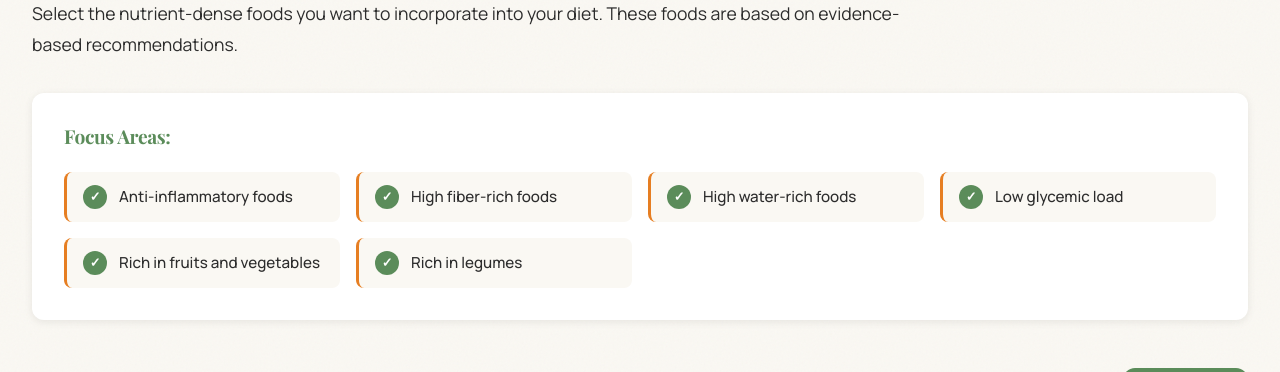
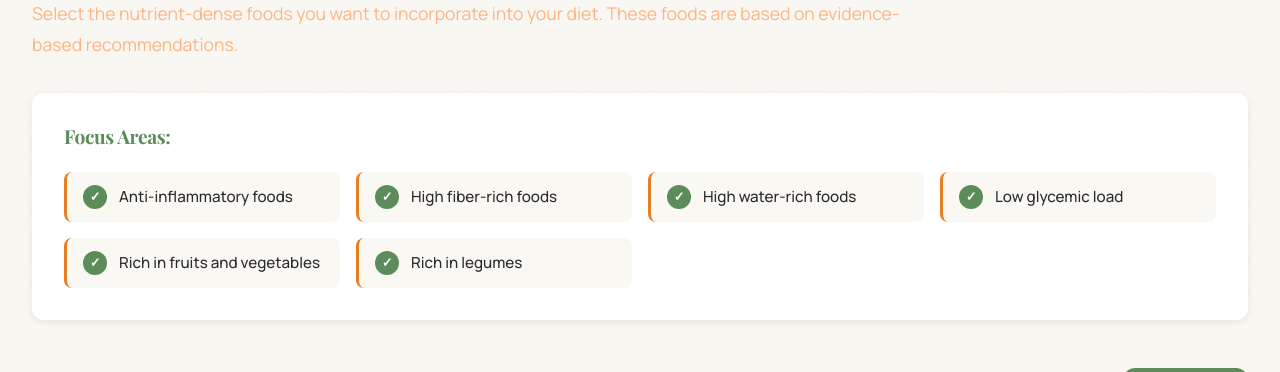
Before and after one commit to vanmarkic/how-not-to-diet, an Astro site: page /how-not-to-diet/food-selector in a window 1280 px wide. Shown: the part 226-598 px from the top of the page. Built offline with nearby package versions, Linux system fonts and the light colour scheme; Astro itself is replaced by a stand-in of ours.

Commit message:
Update intro text color to improve visual consistency

```diff
--- a/src/pages/food-selector.astro
+++ b/src/pages/food-selector.astro
@@ -84,7 +84,7 @@ const metadata = foodsData.extraction_metadata || { focus_areas: [] };
   .intro {
     font-size: 1.1rem;
     line-height: 1.8;
-    color: var(--color-text);
+    color: var(--color-carrot-lighter);
     margin-bottom: 2rem;
     max-width: 900px;
   }
```
